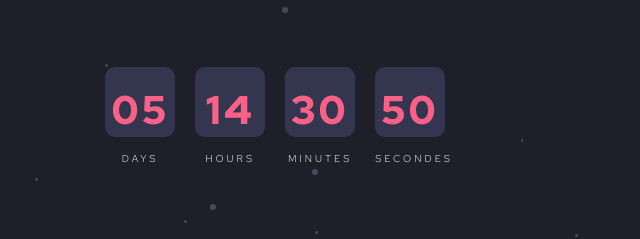
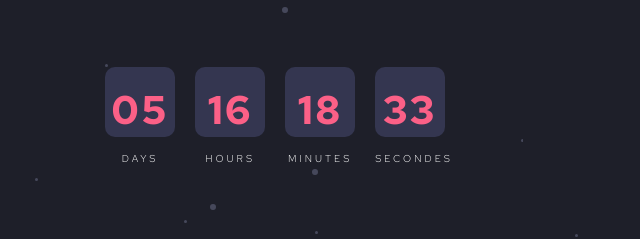
Before and after one commit to mickaelk98/fem-launch-countdown-timer, a plain HTML site: page index.html in a window 1280 px wide. Shown: the part 338-577 px from the top of the page, 361-1001 px from the left. Drawn offline with Linux system fonts and the light colour scheme.

Commit message:
add js timer

```diff
--- a/index.html
+++ b/index.html
@@ -15,6 +15,7 @@
 
   <title>Frontend Mentor | Launch countdown timer</title>
 
+  <script src="javascript/index.js" defer></script>
 </head>
 <body>
 
@@ -23,30 +24,22 @@
 
     <ul class="timer">
       <li>
-        <div class="days">
-          <p>05</p>
-        </div>
+        <div class="days"></div>
         <p>Days</p>
       </li>
 
       <li>
-        <div class="hours">
-          <p>14</p>
-        </div>
+        <div class="hours"></div>
         <p>Hours</p>
       </li>
 
       <li>
-        <div class="minutes">
-          <p>30</p>
-        </div>
+        <div class="minutes"></div>
         <p>Minutes</p>
       </li>
 
       <li>
-        <div class="secondes">
-          <p>50</p>
-        </div>
+        <div class="secondes"></div>
         <p>Secondes</p>
       </li>
     </ul>
--- /dev/null
+++ b/javascript/index.js
@@ -0,0 +1,26 @@
+const displayDaysArea = document.querySelector(".days")
+const displayHourssArea = document.querySelector(".hours")
+const displayMinutesArea = document.querySelector(".minutes")
+const displaySecondesArea = document.querySelector(".secondes")
+
+function getTime() {
+    const toDay = new Date()
+
+    let days = toDay.getDate()
+    let hours = toDay.getHours()
+    let minutes = toDay.getMinutes()
+    let secondes = toDay.getSeconds()
+
+    days = days < 10 ? '0' + days : days
+    hours = hours < 10 ? '0' + hours : hours
+    minutes = minutes < 10 ? '0' + minutes : minutes
+    secondes = secondes < 10 ? '0' + secondes : secondes
+
+    displayDaysArea.innerHTML = `<p>${days}</p>`
+    displayHourssArea.innerHTML = `<p>${hours}</p>`
+    displayMinutesArea.innerHTML = `<p>${minutes}</p>`
+    displaySecondesArea.innerHTML = `<p>${secondes}</p>`
+
+}
+
+setInterval(getTime, 1000)
```
